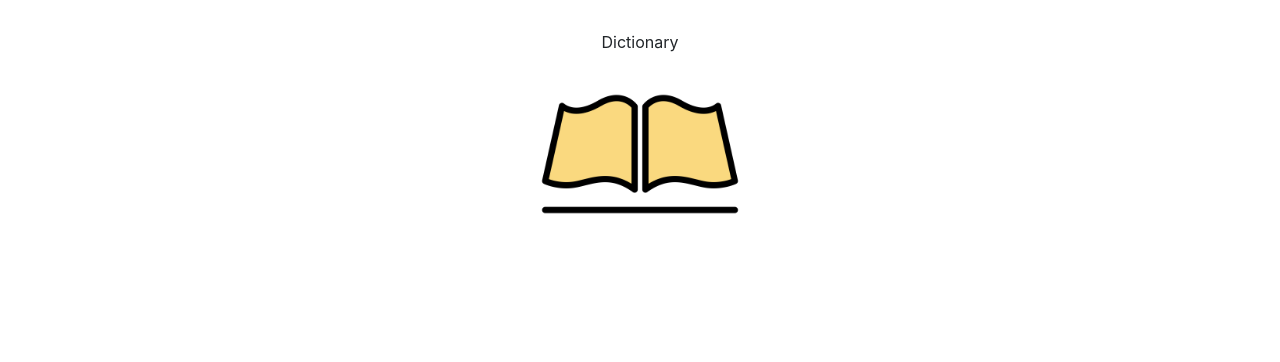
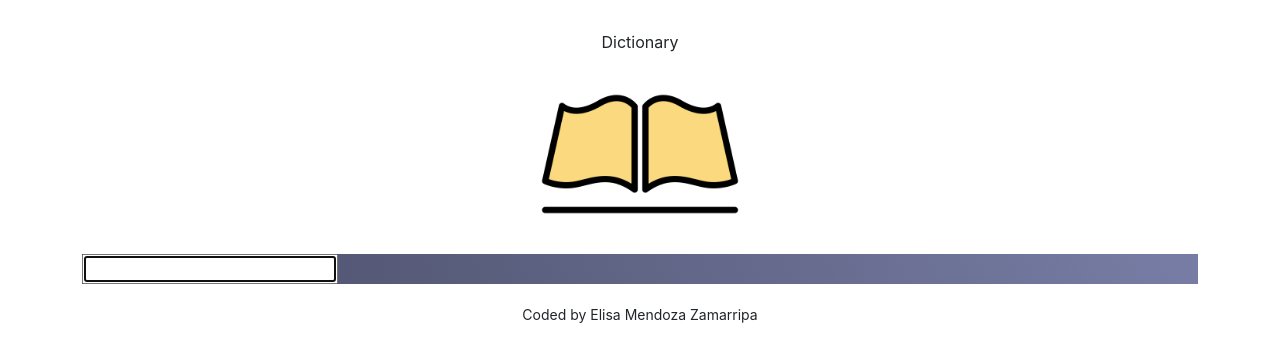
Before and after one commit to elisammz/Dictionary-app, a React (Create React App) app: page / in a window 1280 px wide. Shown: the top 362 px of the page. Built offline with nearby package versions, Linux system fonts and the light colour scheme.

Commit message:
Added Search Engine

```diff
--- a/src/App.css
+++ b/src/App.css
@@ -6,3 +6,8 @@
   display: block;
   margin: 0 auto;
 }
+
+.App-footer {
+  text-align: center;
+  margin: 20px;
+}
--- a/src/App.js
+++ b/src/App.js
@@ -1,13 +1,25 @@
 import logo from "./logo.png";
 import "./App.css";
+
+import Dictionary from "./Dictionary";
 
 function App() {
   return (
     <div className="App">
-      <header className="App-header">
-        <div className="text-center">Dictionary</div>
-        <img src={logo} className="App-logo img-fluid" alt="logo" />
-      </header>
+      <div className="container">
+        <header className="App-header">
+          <div className="text-center">Dictionary</div>
+          <img src={logo} className="App-logo img-fluid" alt="logo" />
+        </header>
+        <main>
+          <Dictionary />
+        </main>
+        <small>
+          <footer className="App-footer">
+            Coded by Elisa Mendoza Zamarripa
+          </footer>
+        </small>
+      </div>
     </div>
   );
 }
--- /dev/null
+++ b/src/Dictionary.css
@@ -0,0 +1,7 @@
+.Dictionary {
+  background: linear-gradient(
+    69.9deg,
+    rgb(76, 79, 106) 3.2%,
+    rgb(118, 124, 163) 97.6%
+  );
+}
--- /dev/null
+++ b/src/Dictionary.js
@@ -0,0 +1,22 @@
+import React, { useState } from "react";
+import "./Dictionary.css";
+
+export default function Dictionary() {
+  let [keyword, setKeyword] = useState("");
+  function search(event) {
+    event.preventDefault();
+    alert(`searching for ${keyword}`);
+  }
+
+  function handleKeywordChange(event) {
+    setKeyword(event.target.value);
+  }
+
+  return (
+    <div className="Dictionary">
+      <form onSubmit={search}>
+        <input type="search" autoFocus={true} onChange={handleKeywordChange} />
+      </form>
+    </div>
+  );
+}
```
